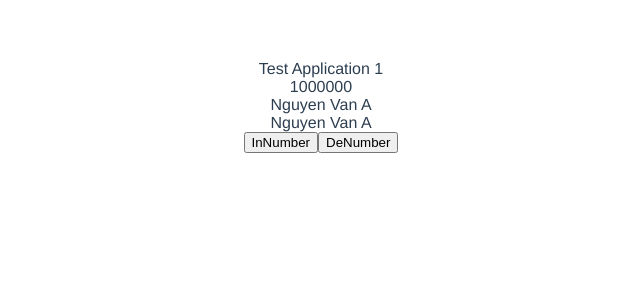
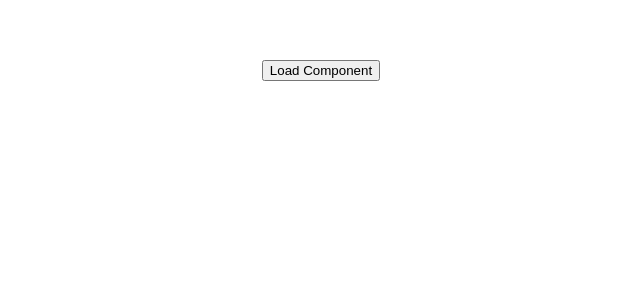
Before and after one commit to lrandom/vue-cy, a Vue app: page / in a window 1280 px wide. Shown: the top 300 px of the page, without its empty margins (319-959 px from the left). Built offline with nearby package versions, Linux system fonts and the light colour scheme.

Commit message:
demo hook

```diff
--- a/src/App.vue
+++ b/src/App.vue
@@ -1,28 +1,21 @@
 <template>
   <div id="app">
-    <div>{{ message | toUpperCase }}</div>
-    <div>{{money | formatMoney}}</div>
-    <div>{{ user.name }}</div>
-    <div>{{ nameOfUser }}</div>
-    <button @click="increaseNumber()">InNumber</button>
-    <button @click="decreaseNumber()">DeNumber</button>
+    <CyVietNam v-if="loadComponent"></CyVietNam>
+    <button @click="loadComponent=!loadComponent">Load Component</button>
   </div>
 </template>
 
 <script>
+import CyVietNam from "./components/CyVietNam";
 
 export default {
   name: 'App',
-  components: {},
+  components: {
+    CyVietNam
+  },
   data() {
     return {
-      money:1000000,
-      message: 'Test Application 1',
-      numberCounter: 10,
-      user: {
-        name: 'Nguyen Van A',
-        age: 20
-      }
+      loadComponent: false
     }
   },
   computed: {
@@ -31,22 +24,7 @@ export default {
       return name;
     }
   },
-  watch: {
-    numberCounter(newValue, oldValue) {
-      console.log("old Value"+oldValue);
-      console.log("new Value"+newValue);
-    }
-  },
-  methods: {
-    increaseNumber() {
-      this.numberCounter++;
-    },
-    decreaseNumber() {
-      this.numberCounter--;
-    }
-  },
   mounted() {
-    alert("Test");
   }
 }
 </script>
--- /dev/null
+++ b/src/components/CyVietNam.vue
@@ -0,0 +1,47 @@
+<template>
+  <div>{{ hello }} Cy VietNam
+    <button @click="hello='hihi'">Change hello text</button>
+  </div>
+</template>
+
+<script>
+export default {
+  data() {
+    return {
+      hello: "hi"
+    }
+  },
+  beforeCreate() {
+    console.error("Create CY VietNam component");
+  },
+  created() {
+    console.error("Created CY VietNam component")
+  },
+  beforeMount() {
+    console.error("Before Mounted CY VietNam component")
+  },
+  mounted() {
+    console.error("Mounted Cy VietNam component");
+    //DOM API
+    setTimeout(() => {
+
+    }, 500);
+  },
+  beforeUpdate() {
+    console.error("Before Update Cy VietNam component");
+  },
+  updated() {
+    console.error("Updated Cy VietNam component");
+  },
+  beforeDestroy() {
+    console.error("Before Destroy");
+  },
+  destroyed() {
+    console.error("Destroy");
+  }
+}
+</script>
+
+<style scoped>
+
+</style>
```
